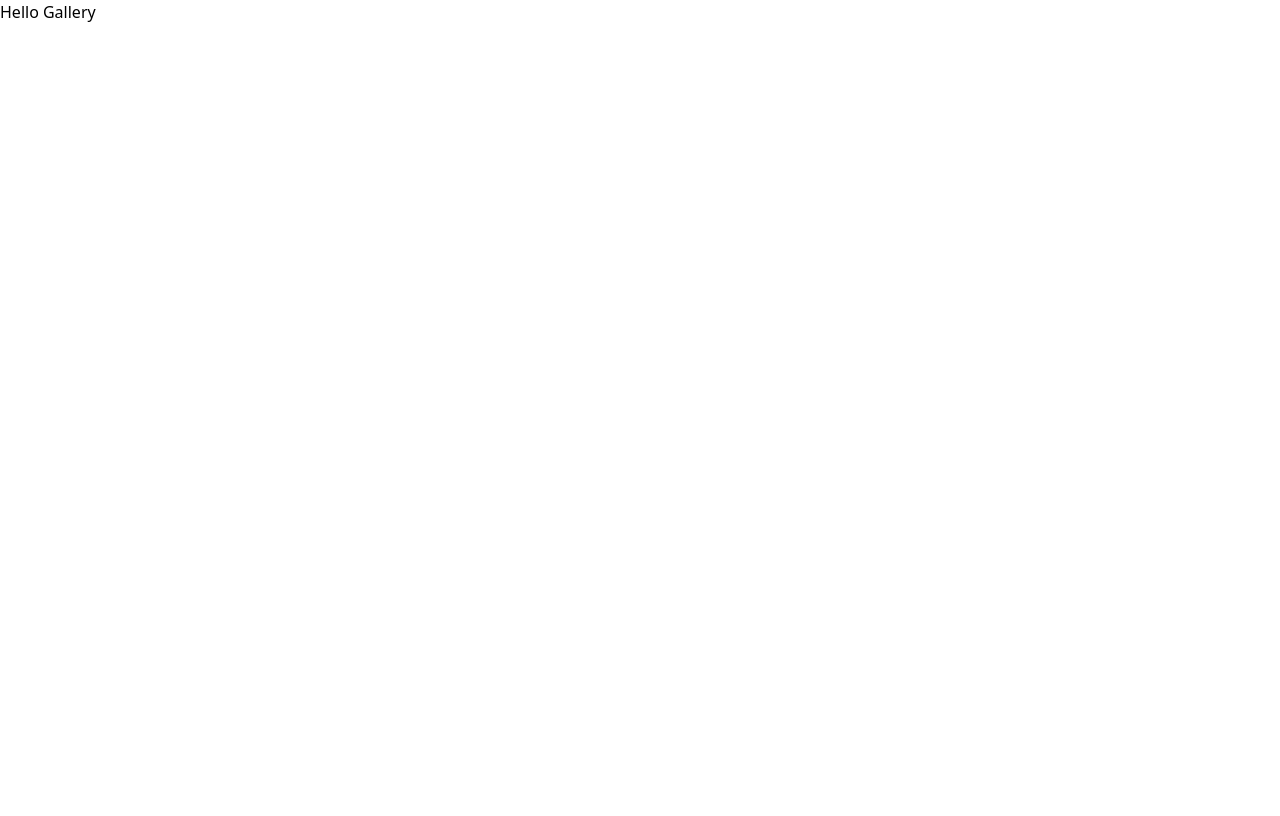
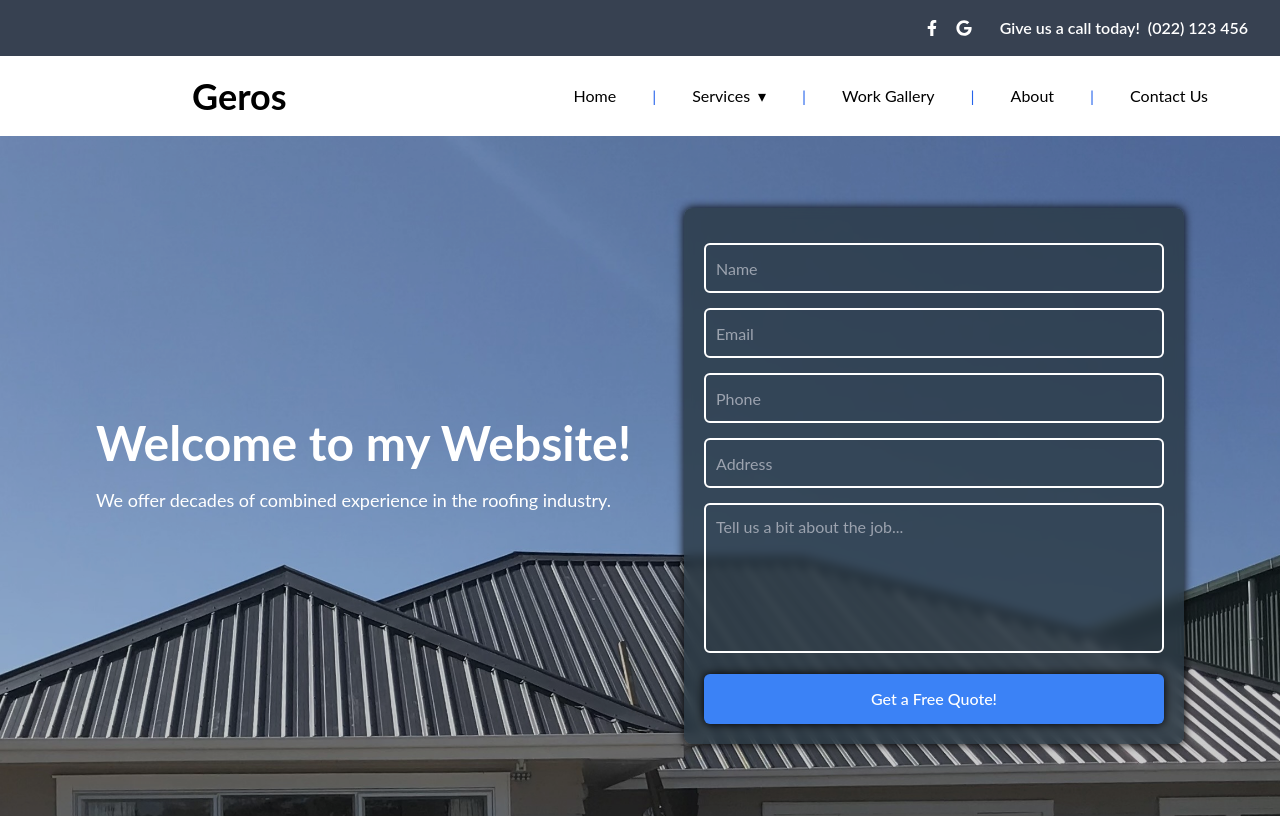
Before and after one commit to callum-bromley/Personal-Project, a React (Vite) app: page /services/gutters in a window 1280 px wide. Built offline with nearby package versions, Linux system fonts and the light colour scheme.

Commit message:
added popups on submit of forms

```diff
--- a/client/Pages/Gutters.tsx
+++ b/client/Pages/Gutters.tsx
@@ -1,4 +1,92 @@
-export default function Gutters() {
+import Contact from "../components/contact/Contact";
+
+import "../components/contact/Contact.css";
+import { FaFacebookF, FaGoogle } from 'react-icons/fa';
+
+export default function Home() {
   return (
-  <p>Hello Gallery</p>
+    <div style={{ fontFamily: 'Lato, sans-serif' }}>
+      {/* Top bar */}
+      <nav className="bg-gray-700 text-white flex justify-end items-center p-4">
+        <div className="flex space-x-4 mr-3">
+          <a href="/" aria-label="Facebook" className="hover:text-blue-400">
+            <FaFacebookF />
+          </a>
+          <a href="/" aria-label="Google" className="hover:text-blue-400">
+            <FaGoogle />
+          </a>
+        </div>
+        <h1 className="text-md font-semibold m-0 text-right ml-4">
+          Give us a call today!
+        </h1>
+        <h1 className="text-md font-semibold m-0 text-right ml-2 mr-4">
+          (022) 123 456
+        </h1>
+      </nav>
+
+      {/* Main Navbar */}
+      <nav className="bg-white-600 text-black p-8 flex justify-between items-center h-20">
+        <h1 className="text-4xl font-bold flex-grow ml-40">Geros</h1>
+
+        <div className="space-x-6 flex-shrink-0 flex items-center">
+          <a href="/" className="text-md hover:text-blue-600 px-3">Home</a>
+          <span className="mx-2 text-blue-600 flex items-center">|</span>
+
+          {/* Dropdown for Services */}
+          <div className="relative group">
+  <button className="flex items-center text-md hover:text-blue-600 px-3 focus:outline-none">
+    <span>Services</span>
+    <span className="ml-2">▾</span>
+  </button>
+
+
+
+  <div className="absolute left-0 mt-6 w-48 bg-white text-black shadow-lg opacity-0 group-hover:opacity-100 invisible group-hover:visible transition-all duration-300 ease-in-out z-50">
+    <a href="/services/residential" className="block px-3 py-2 text-sm hover:bg-blue-400 pl-8">
+      Residential Roofing
+    </a>
+    <a href="/services/maintenance" className="block px-3 py-2 text-sm hover:bg-blue-400 pl-8">
+      Maintenance
+    </a>
+    <a href="/services/commercial" className="block px-3 py-2 text-sm hover:bg-blue-400 pl-8">
+      Commercial
+    </a>
+
+    {/* Additional Services */}
+    <div className="relative group/additional">
+  <div className="flex items-center px-3 py-2 text-sm pl-8 hover:bg-blue-400 group-hover/additional:bg-blue-400 cursor-pointer">
+  <a href="/services/additionalservices"> Additional Services</a>
+    <span className="ml-2">▸</span>
+  </div>
+
+  <div className="absolute left-full top-0 w-48 bg-white text-black shadow-lg opacity-0 group-hover/additional:opacity-100 invisible group-hover/additional:visible transition-all duration-300 ease-in-out z-50">
+    <a href="/services/leakrepairs" className="block px-4 py-2 text-sm hover:bg-blue-400">Leak Repairs</a>
+    <a href="/services/gutters" className="block px-4 py-2 text-sm hover:bg-blue-400">Gutters</a>
+    <a href="/services/wallcladding" className="block px-4 py-2 text-sm hover:bg-blue-400">Wall Cladding</a>
+    <a href="/services/flashings" className="block px-4 py-2 text-sm hover:bg-blue-400">Flashings</a>
+  </div>
+
+</div>
+  </div>
+
+
+          </div>
+
+          <span className="mx-2 text-blue-600 flex items-center">|</span>
+          <a href="/gallery" className="text-md hover:text-blue-600 px-3">Work Gallery</a>
+          <span className="mx-2 text-blue-600 flex items-center">|</span>
+          <a href="/gallery" className="text-md hover:text-blue-600 px-3">About</a>
+          <span className="mx-2 text-blue-600 flex items-center">|</span>
+          <a href="/contact" className="text-md hover:text-blue-600 px-3">Contact Us</a>
+          <span className="mx-2 text-white flex items-center">|</span>
+        </div>
+      </nav>
+
+      {/* Contact Section */}
+      <div className="home-content">
+        <Contact />
+      </div>
+
+      </div>
+
   )}
--- a/client/Pages/Residental.tsx
+++ b/client/Pages/Residental.tsx
@@ -1,4 +1,92 @@
-export default function ResidentialPage() {
+import Contact from "../components/contact/Contact";
+
+import "../components/contact/Contact.css";
+import { FaFacebookF, FaGoogle } from 'react-icons/fa';
+
+export default function Home() {
   return (
-  <p>Hello Gallery</p>
+    <div style={{ fontFamily: 'Lato, sans-serif' }}>
+      {/* Top bar */}
+      <nav className="bg-gray-700 text-white flex justify-end items-center p-4">
+        <div className="flex space-x-4 mr-3">
+          <a href="/" aria-label="Facebook" className="hover:text-blue-400">
+            <FaFacebookF />
+          </a>
+          <a href="/" aria-label="Google" className="hover:text-blue-400">
+            <FaGoogle />
+          </a>
+        </div>
+        <h1 className="text-md font-semibold m-0 text-right ml-4">
+          Give us a call today!
+        </h1>
+        <h1 className="text-md font-semibold m-0 text-right ml-2 mr-4">
+          (022) 123 456
+        </h1>
+      </nav>
+
+      {/* Main Navbar */}
+      <nav className="bg-white-600 text-black p-8 flex justify-between items-center h-20">
+        <h1 className="text-4xl font-bold flex-grow ml-40">Geros</h1>
+
+        <div className="space-x-6 flex-shrink-0 flex items-center">
+          <a href="/" className="text-md hover:text-blue-600 px-3">Home</a>
+          <span className="mx-2 text-blue-600 flex items-center">|</span>
+
+          {/* Dropdown for Services */}
+          <div className="relative group">
+  <button className="flex items-center text-md hover:text-blue-600 px-3 focus:outline-none">
+    <span>Services</span>
+    <span className="ml-2">▾</span>
+  </button>
+
+
+
+  <div className="absolute left-0 mt-6 w-48 bg-white text-black shadow-lg opacity-0 group-hover:opacity-100 invisible group-hover:visible transition-all duration-300 ease-in-out z-50">
+    <a href="/services/residential" className="block px-3 py-2 text-sm hover:bg-blue-400 pl-8">
+      Residential Roofing
+    </a>
+    <a href="/services/maintenance" className="block px-3 py-2 text-sm hover:bg-blue-400 pl-8">
+      Maintenance
+    </a>
+    <a href="/services/commercial" className="block px-3 py-2 text-sm hover:bg-blue-400 pl-8">
+      Commercial
+    </a>
+
+    {/* Additional Services */}
+    <div className="relative group/additional">
+  <div className="flex items-center px-3 py-2 text-sm pl-8 hover:bg-blue-400 group-hover/additional:bg-blue-400 cursor-pointer">
+  <a href="/services/additionalservices"> Additional Services</a>
+    <span className="ml-2">▸</span>
+  </div>
+
+  <div className="absolute left-full top-0 w-48 bg-white text-black shadow-lg opacity-0 group-hover/additional:opacity-100 invisible group-hover/additional:visible transition-all duration-300 ease-in-out z-50">
+    <a href="/services/leakrepairs" className="block px-4 py-2 text-sm hover:bg-blue-400">Leak Repairs</a>
+    <a href="/services/gutters" className="block px-4 py-2 text-sm hover:bg-blue-400">Gutters</a>
+    <a href="/services/wallcladding" className="block px-4 py-2 text-sm hover:bg-blue-400">Wall Cladding</a>
+    <a href="/services/flashings" className="block px-4 py-2 text-sm hover:bg-blue-400">Flashings</a>
+  </div>
+
+</div>
+  </div>
+
+
+          </div>
+
+          <span className="mx-2 text-blue-600 flex items-center">|</span>
+          <a href="/gallery" className="text-md hover:text-blue-600 px-3">Work Gallery</a>
+          <span className="mx-2 text-blue-600 flex items-center">|</span>
+          <a href="/gallery" className="text-md hover:text-blue-600 px-3">About</a>
+          <span className="mx-2 text-blue-600 flex items-center">|</span>
+          <a href="/contact" className="text-md hover:text-blue-600 px-3">Contact Us</a>
+          <span className="mx-2 text-white flex items-center">|</span>
+        </div>
+      </nav>
+
+      {/* Contact Section */}
+      <div className="home-content">
+        <Contact />
+      </div>
+
+      </div>
+
   )}
--- a/client/components/contact/ContactForm.tsx
+++ b/client/components/contact/ContactForm.tsx
@@ -1,16 +1,24 @@
 import React from "react";
 import "./Contact.css";
+import { toast, ToastContainer } from "react-toastify";
+import "react-toastify/dist/ReactToastify.css";
 
 export const ContactForm = () => {
-  const [result, setResult] = React.useState("")
+  const [result, setResult] = React.useState("");
 
   const onSubmit = async (event: React.FormEvent<HTMLFormElement>) => {
-    event.preventDefault()
-    setResult("Sending....")
+    event.preventDefault();
+
+    // Show the sending toast notification
+    toast.info("Sending... Your message is being processed.", {
+      autoClose: 3000,
+      closeButton: true,
+    });
+
+    setResult("");
 
     const formData = new FormData(event.target as HTMLFormElement);
-
-    formData.append("access_key", "2620a2b0-0e42-4390-8eab-f780c681e724")
+    formData.append("access_key", "2620a2b0-0e42-4390-8eab-f780c681e724");
 
     try {
       const response = await fetch("https://api.web3forms.com/submit", {
@@ -18,18 +26,36 @@ export const ContactForm = () => {
         body: formData,
       });
 
-      const data = await response.json()
+      const data = await response.json();
 
       if (data.success) {
-        setResult("")
-        event.target.reset()
+        setResult("");
+        event.target.reset();
+
+        // Optionally show a success toast
+        toast.success("Message sent successfully!", {
+          autoClose: 3000,
+          closeButton: true,
+        });
       } else {
-        console.log("Error", data)
-        setResult(data.message)
+        console.log("Error", data);
+        setResult(data.message);
+
+        // Optionally show an error toast
+        toast.error(data.message || "Something went wrong.", {
+          autoClose: 3000,
+          closeButton: true,
+        });
       }
     } catch (error) {
-      console.log("Error:", error)
-      setResult("Something went wrong. Please try again.")
+      console.log("Error:", error);
+      setResult("");
+
+      // Optionally show an error toast
+      toast.error("Something went wrong. Please try again later.", {
+        autoClose: 3000,
+        closeButton: true,
+      });
     }
   };
 
@@ -94,6 +120,9 @@ export const ContactForm = () => {
         </form>
         {result && <p>{result}</p>}
       </div>
+
+      {/* Toast container to hold all the toasts */}
+      <ToastContainer />
     </section>
-  )
-}
+  );
+};
--- a/client/index.tsx
+++ b/client/index.tsx
@@ -9,8 +9,8 @@ const queryClient = new QueryClient()
 document.addEventListener('DOMContentLoaded', () => {
   createRoot(document.getElementById('app') as HTMLElement).render(
     <QueryClientProvider client={queryClient}>
-      <RouterProvider router={router} />
-      <ReactQueryDevtools />
+        <RouterProvider router={router} />
+        <ReactQueryDevtools />
     </QueryClientProvider>
   )
 })
--- a/package.json
+++ b/package.json
@@ -34,8 +34,9 @@
     "@emotion/styled": "^11.14.0",
     "cors": "^2.8.5",
     "express": "^4.17.2",
-    "framer-motion": "^12.9.7",
+    "framer-motion": "^12.10.4",
     "react-icons": "^5.5.0",
+    "react-toastify": "^11.0.5",
     "superagent": "^8.1.2"
   },
   "devDependencies": {
```
Also changed, not shown: 1 other file (tests, documents, lock files or other folders).
